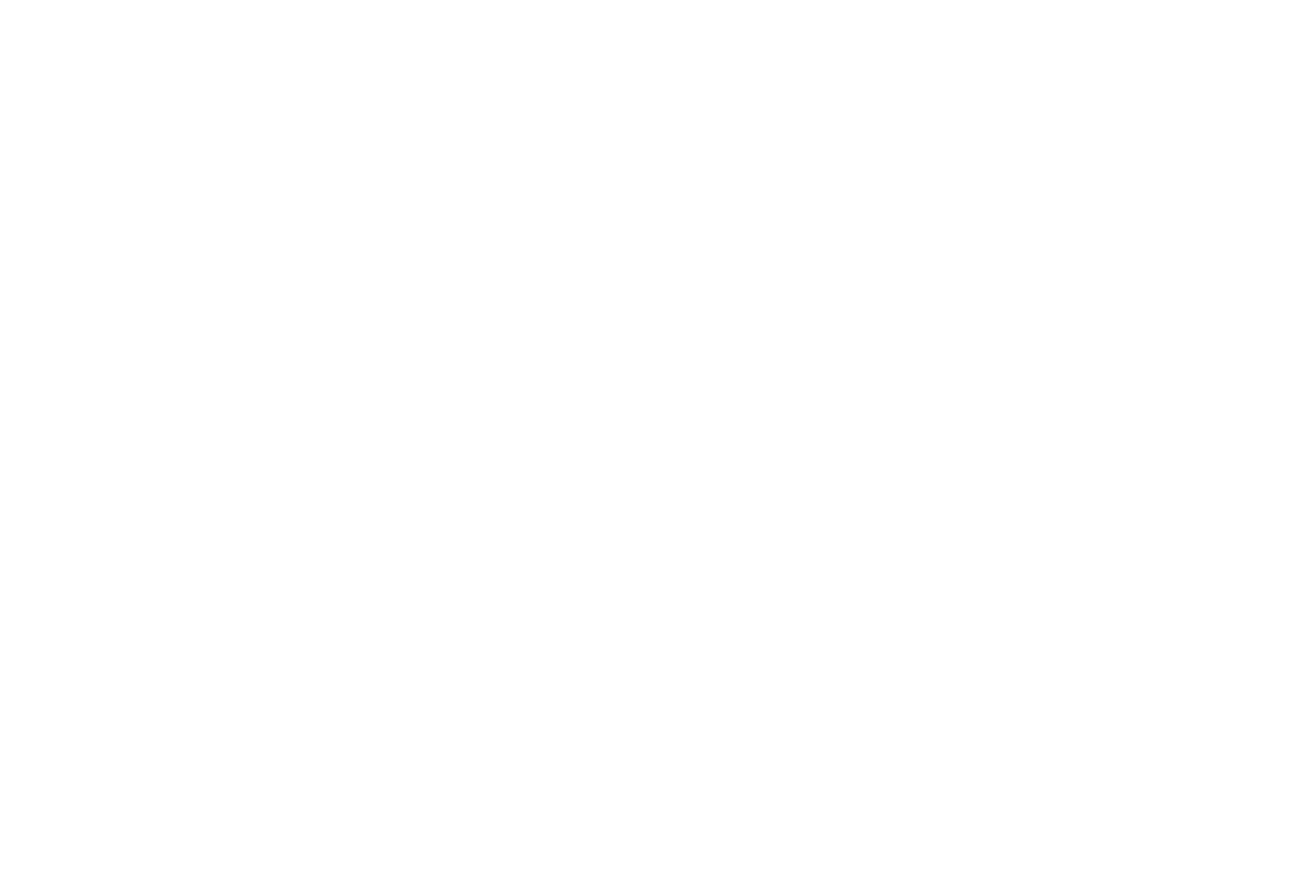
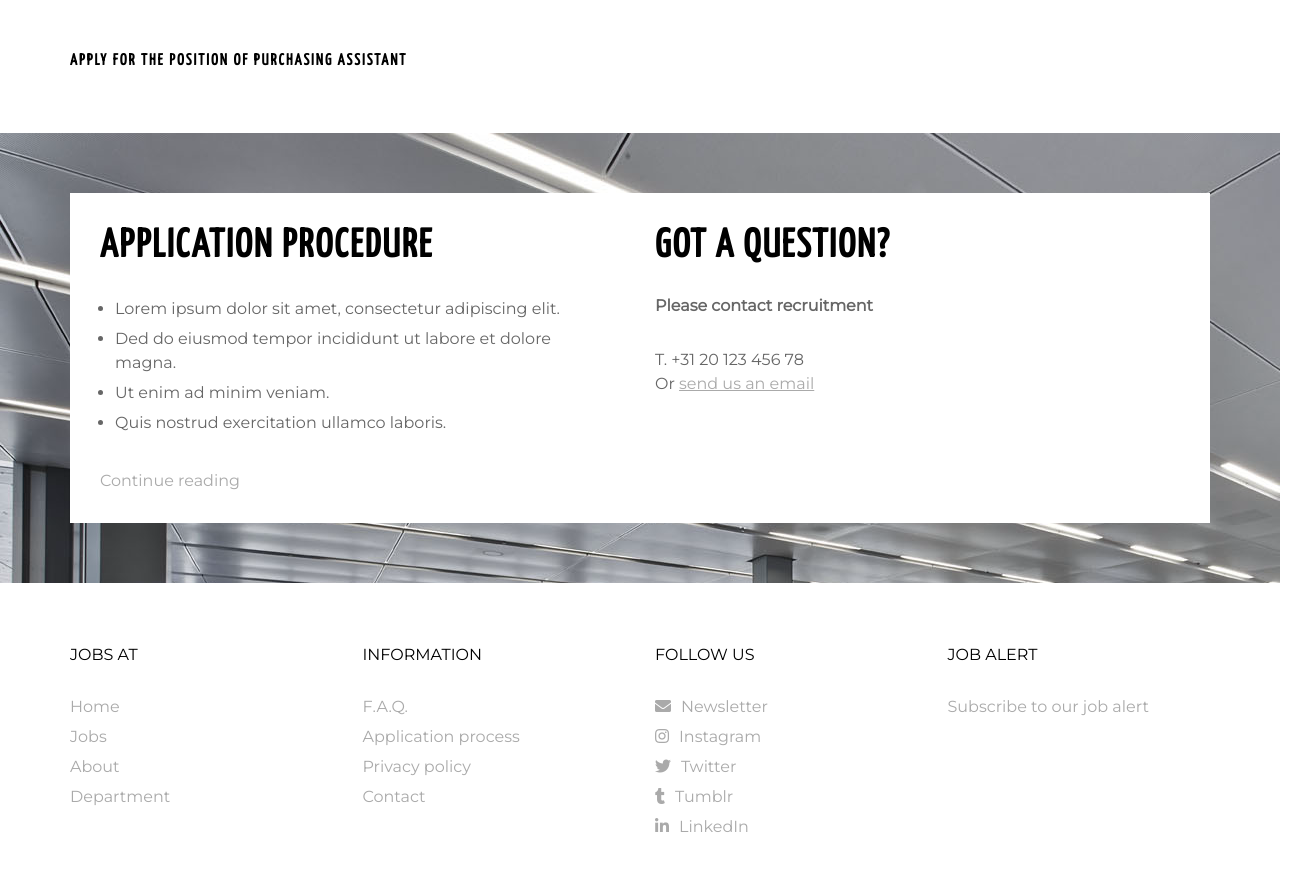
Before and after one commit to smolinska/career-platform, an Angular app: page /jobs in a window 1280 px wide. Before the commit this address led to /. Shown: the part 420-1290 px from the top of the page, 1303 px wide, since content can reach past the window. Before the commit the page ends 800 px from the top, so only its background shows below. Built offline with nearby package versions, Linux system fonts and the light colour scheme.

Commit message:
add footer

```diff
--- a/src/app/app-routing.module.ts
+++ b/src/app/app-routing.module.ts
@@ -11,7 +11,7 @@
     path: 'home', component: HomeComponent
   },
   {
-    path: 'job', component: JobComponent
+    path: 'jobs', component: JobComponent
   },
 ];
 
--- a/src/app/app.component.scss
+++ b/src/app/app.component.scss
@@ -1,3 +1,6 @@
+@import "../assets/scss/variables.scss";
+
 app-layout {
   font-family: 'Montserrat', sans-serif;
+  color: $black;
 }
--- /dev/null
+++ b/src/app/footer/footer.component.html
@@ -0,0 +1,31 @@
+<div class="container footer">
+  <div class="row">
+    <hr>
+    <div class="col-md-3 footer-section">
+      <a class="footer-title">Jobs at</a>
+      <a class="footer-link" routerLink="/home">Home</a>
+      <a class="footer-link" routerLink="/jobs">Jobs</a>
+      <a class="footer-link" routerLink="/about">About</a>
+      <a class="footer-link" routerLink="/department">Department</a>
+    </div>
+    <div class="col-md-3 footer-section">
+      <a class="footer-title">Information</a>
+      <a class="footer-link">F.A.Q.</a>
+      <a class="footer-link">Application process</a>
+      <a class="footer-link">Privacy policy</a>
+      <a class="footer-link" routerLink="/contact">Contact</a>
+    </div>
+    <div class="col-md-3 footer-section">
+      <a class="footer-title">Follow us</a>
+      <a class="footer-link"><i class="follow-icon fas fa-envelope"></i>Newsletter</a>
+      <a class="footer-link"><i class="follow-icon fab fa-instagram"></i>Instagram</a>
+      <a class="footer-link"><i class="follow-icon fab fa-twitter"></i>Twitter</a>
+      <a class="footer-link"><i class="follow-icon fab fa-tumblr"></i>Tumblr</a>
+      <a class="footer-link"><i class="follow-icon fab fa-linkedin-in"></i>LinkedIn</a>
+    </div>
+    <div class="col-md-3 footer-section">
+      <a class="footer-title">Job alert</a>
+      <a class="footer-link">Subscribe to our job alert</a>
+    </div>
+  </div>
+</div>
--- /dev/null
+++ b/src/app/footer/footer.component.scss
@@ -0,0 +1,22 @@
+@import "../../assets/scss/variables.scss";
+
+.footer {
+  padding: $big-padding 0;
+}
+
+.footer-section {
+  a {
+    display: block;
+  }
+  .footer-title {
+    text-transform: uppercase;
+    padding-bottom: 25px;
+  }
+  .footer-link {
+    color: $light-grey;
+    padding: 3px 0;
+  }
+  .follow-icon {
+    padding-right: 10px;
+  }
+}
--- /dev/null
+++ b/src/app/footer/footer.component.ts
@@ -0,0 +1,15 @@
+import { Component, OnInit } from '@angular/core';
+
+@Component({
+  selector: 'app-footer',
+  templateUrl: './footer.component.html',
+  styleUrls: ['./footer.component.scss']
+})
+export class FooterComponent implements OnInit {
+
+  constructor() { }
+
+  ngOnInit() {
+  }
+
+}
--- a/src/app/job/job.component.html
+++ b/src/app/job/job.component.html
@@ -27,7 +27,7 @@
             Ut enim ad minim veniam.
           </li>
           <li>
-            Quis nostrud exercitation ullamco laboris..
+            Quis nostrud exercitation ullamco laboris.
           </li>
         </ul>
         <div class="continue lighter">
--- a/src/app/layout/layout.component.html
+++ b/src/app/layout/layout.component.html
@@ -13,7 +13,7 @@
             class="sr-only">(current)</span></a>
         </li>
         <li class="nav-item">
-          <a class="nav-link" routerLink="/job" routerLinkActive="nav-link--active">Jobs</a>
+          <a class="nav-link" routerLink="/jobs" routerLinkActive="nav-link--active">Jobs</a>
         </li>
         <li class="nav-item">
           <a class="nav-link" routerLink="/about" routerLinkActive="nav-link--active">About</a>
@@ -42,3 +42,5 @@
 </nav>
 
 <router-outlet></router-outlet>
+
+<app-footer></app-footer>
--- a/src/app/layout/layout.component.scss
+++ b/src/app/layout/layout.component.scss
@@ -7,7 +7,8 @@
   font-weight: bold;
   padding-left: 3em;
   .logo {
-    font-size: x-large;
+    font-size: xx-large;
+    font-family: 'Yanone Kaffeesatz', sans-serif;
   }
   .navbar-collapse {
     display: flex;
--- a/src/app/layout/layout.module.ts
+++ b/src/app/layout/layout.module.ts
@@ -2,6 +2,7 @@
 import {CommonModule} from '@angular/common';
 import {LayoutComponent} from './layout.component';
 import {RouterModule} from '@angular/router';
+import {FooterComponent} from '../footer/footer.component';
 
 @NgModule({
   imports: [
@@ -13,6 +14,7 @@
   ],
   declarations: [
     LayoutComponent,
+    FooterComponent,
   ]
 })
 export class LayoutModule {
```
Also changed, not shown: src/app/footer/footer.module.ts (added, +13 -0 lines), src/assets/img/job-bg.png (added), 1 other file (tests, documents, lock files or other folders).
